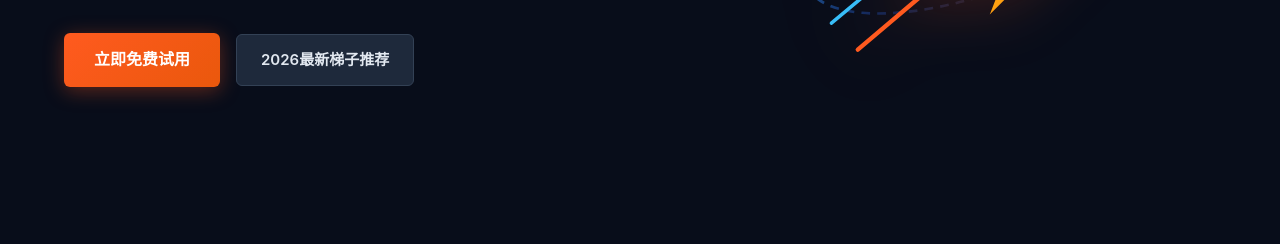
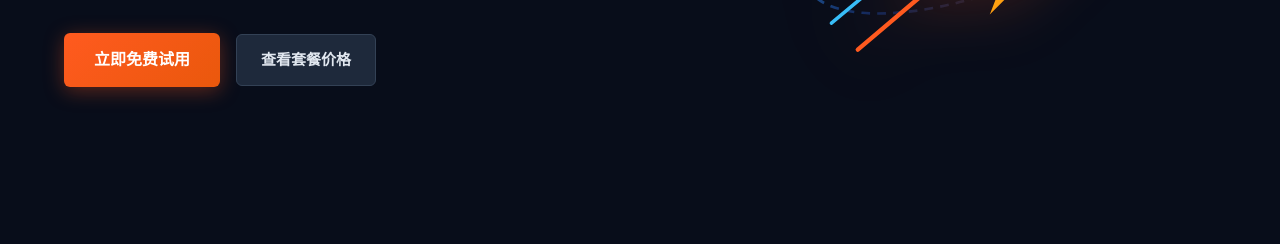
Before and after one commit to 9jacky9/flashmao.click, a plain HTML site: page index.html in a window 1280 px wide. Shown: the part 429-673 px from the top of the page. Drawn offline with Linux system fonts and the light colour scheme.

Commit message:
Update hero ladder button to pricing section anchor

```diff
--- a/index.html
+++ b/index.html
@@ -121,7 +121,7 @@
         <div class="hero-actions">
           <a href="https://ww012.twilightaff.com/#/?code=A56DH1Af" class="btn-primary" rel="nofollow" target="_blank">立即免费试用</a>
           <!-- SEO权重传递链接，严禁nofollow -->
-          <a href="https://dajichang.mom/" class="btn-seo-recommend" target="_blank">2026最新梯子推荐</a>
+          <a href="#pricing" class="btn-seo-recommend">查看套餐价格</a>
         </div>
       </div>
 
```
